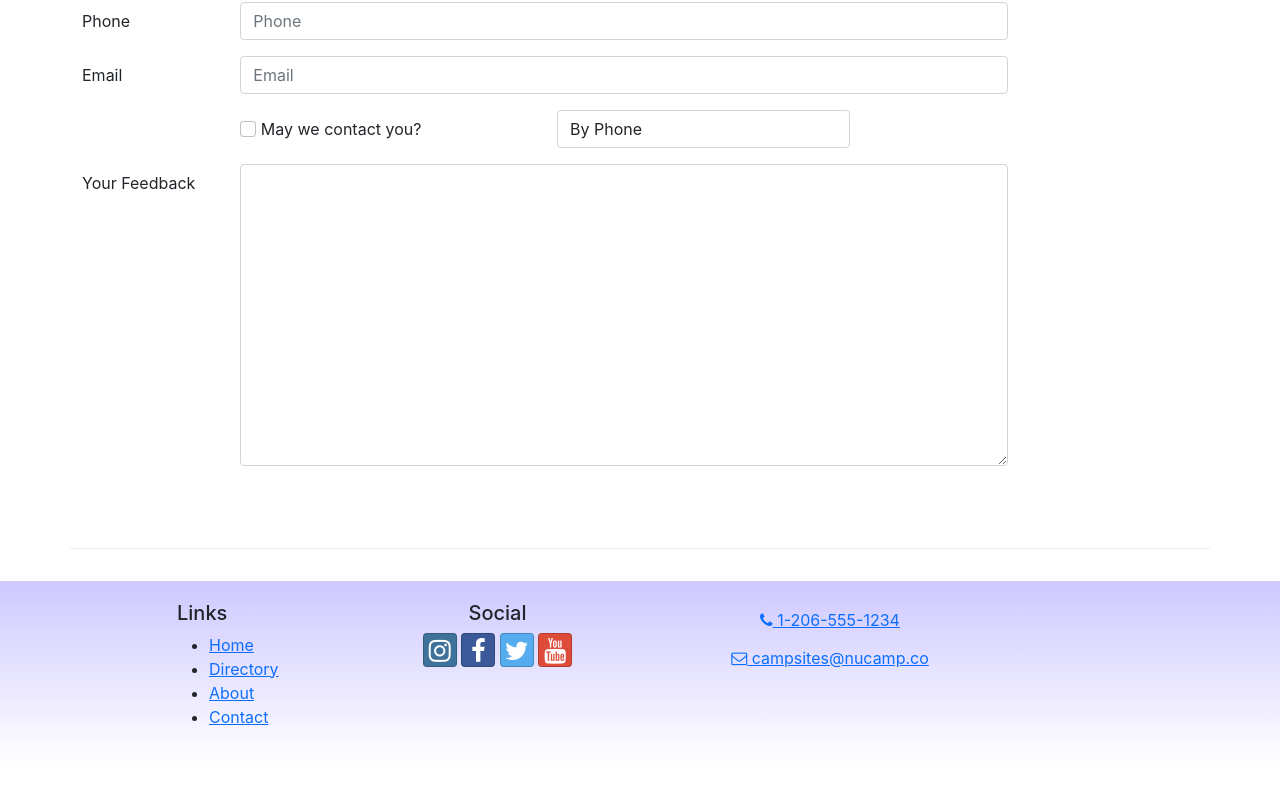
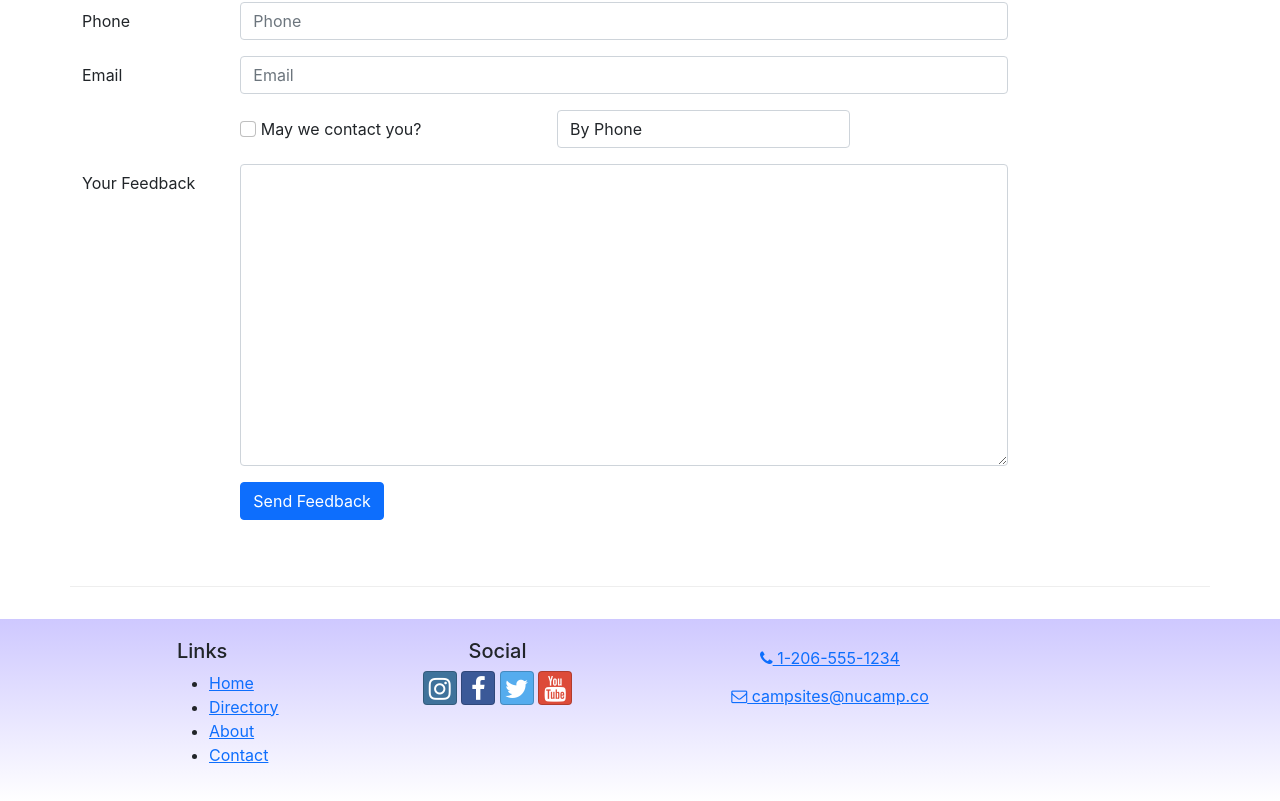
Before and after one commit to srose22/nucampReact, a React (Create React App) app: page /contact in a window 1280 px wide. Shown: the part 720-1521 px from the top of the page. Before the commit the page ends 1485 px from the top, so only its background shows below. Built offline with nearby package versions, Linux system fonts and the light colour scheme.

Commit message:
ContactForm Part 3

```diff
--- a/src/components/ContactForm.js
+++ b/src/components/ContactForm.js
@@ -2,6 +2,11 @@
 import { Formik, Field, Form } from "formik";
 
 const ContactForm = () => {
+  const handleSubmit = (values, { resetForm }) => {
+    console.log("form values:", values);
+    console.log("in JSON format:", JSON.stringify(values));
+    resetForm();
+  };
   return (
     <Formik
       initialValues={{
@@ -13,6 +18,7 @@
         contactType: "By Phone",
         feedback: "",
       }}
+      onSubmit={handleSubmit}
     >
       <Form>
         <FormGroup row>
@@ -23,7 +29,7 @@
             <Field
               name="firstName"
               placeholder="First Name"
-              class="form-control"
+              className="form-control"
             />
           </Col>
         </FormGroup>
@@ -35,7 +41,7 @@
             <Field
               name="lastName"
               placeholder="Last Name"
-              class="form-control"
+              className="form-control"
             />
           </Col>
         </FormGroup>
@@ -44,7 +50,11 @@
             Phone
           </Label>
           <Col md="10">
-            <Field name="phoneNum" placeholder="Phone" class="form-control" />
+            <Field
+              name="phoneNum"
+              placeholder="Phone"
+              className="form-control"
+            />
           </Col>
         </FormGroup>
         <FormGroup row>
@@ -56,7 +66,7 @@
               name="email"
               placeholder="Email"
               type="email"
-              class="form-control"
+              className="form-control"
             />
           </Col>
         </FormGroup>
@@ -66,7 +76,7 @@
             May we contact you?
           </Label>
           <Col md="4">
-            <Field name="contactType" as="select" class="form-control">
+            <Field name="contactType" as="select" className="form-control">
               <option>By Phone</option>
               <option>By Email</option>
             </Field>
@@ -81,11 +91,17 @@
               name="feedback"
               as="textarea"
               rows="12"
-              class="form-control"
+              className="form-control"
             />
           </Col>
         </FormGroup>
-        <FormGroup row></FormGroup>
+        <FormGroup row>
+          <Col md={{ size: 10, offset: 2 }}>
+            <Button type="submit" color="primary">
+              Send Feedback
+            </Button>
+          </Col>
+        </FormGroup>
       </Form>
     </Formik>
   );
```
